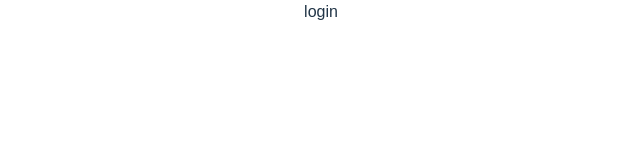
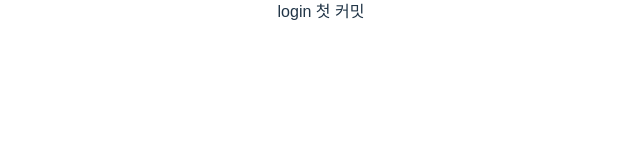
Before and after one commit to Planner-LifeStock/LifeStock_frontend, a React (Vite) app: page /login in a window 1280 px wide. Shown: the top 160 px of the page, without its empty margins (319-959 px from the left). Built offline with nearby package versions, Linux system fonts and the light colour scheme.

Commit message:
[init] first commit

```diff
--- a/src/pages/login.jsx
+++ b/src/pages/login.jsx
@@ -1,5 +1,5 @@
 const LoginPage = () => {
-  return <div>login</div>
+  return <div>login 첫 커밋</div>
 }
 
 export default LoginPage
```
